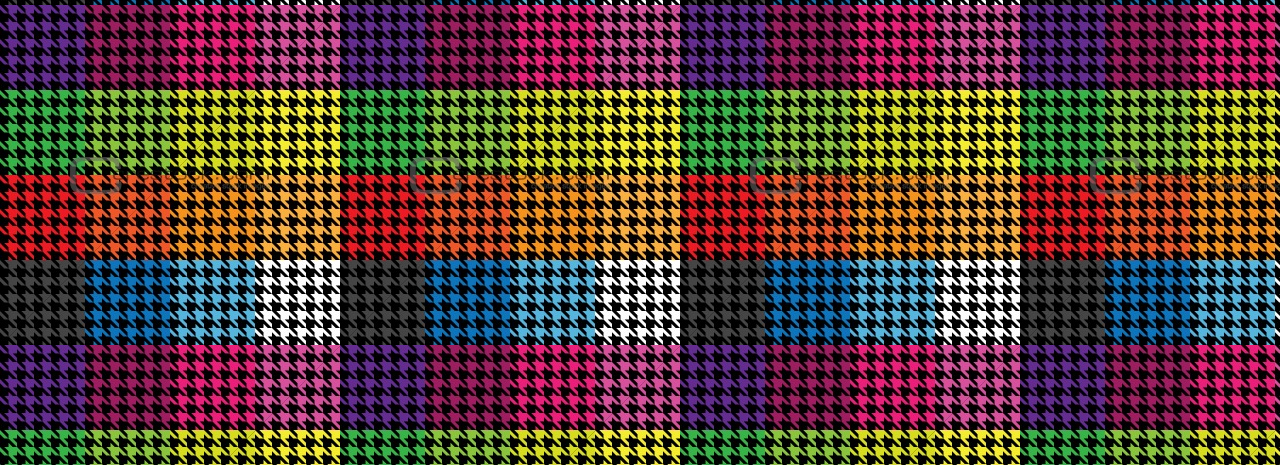
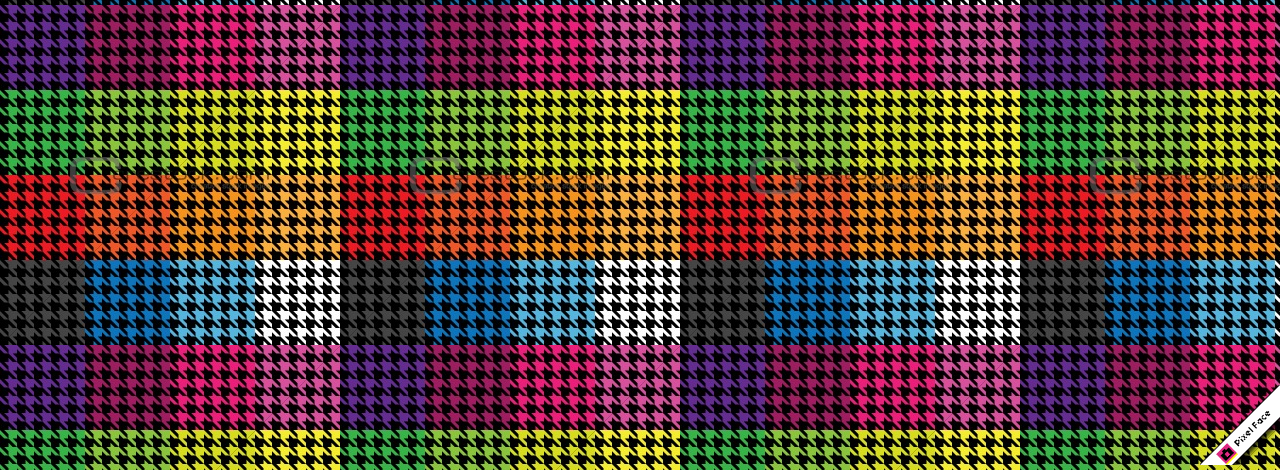
Before and after one commit to michaelforrest/Dickheadometer, a plain HTML site: page index.html in a window 1280 px wide. Shown: the part 335-805 px from the top of the page. Drawn offline with nearby package versions, Linux system fonts and the light colour scheme.

Commit message:
added pixel face band

```diff
--- a/css/style.css
+++ b/css/style.css
@@ -68,3 +68,9 @@ a:hover{text-decoration:underline;}
     padding-top:20px;
     border-top:1px solid #CCC;
 }
+#band{
+    position:absolute;
+    right:0;
+    bottom:0;
+    line-height:0;
+}
--- a/index.html
+++ b/index.html
@@ -46,5 +46,8 @@
 	</div>
 </div>
 
+<div id="band">
+	<a href="http://pixelface.grimaceworks.com" target="_blank"><img src="images/pixelface.png"></a>
+</div>
 </body>
 </html>
```
Also changed, not shown: favicon.ico, images/pixelface.png (added), 1 other file.
